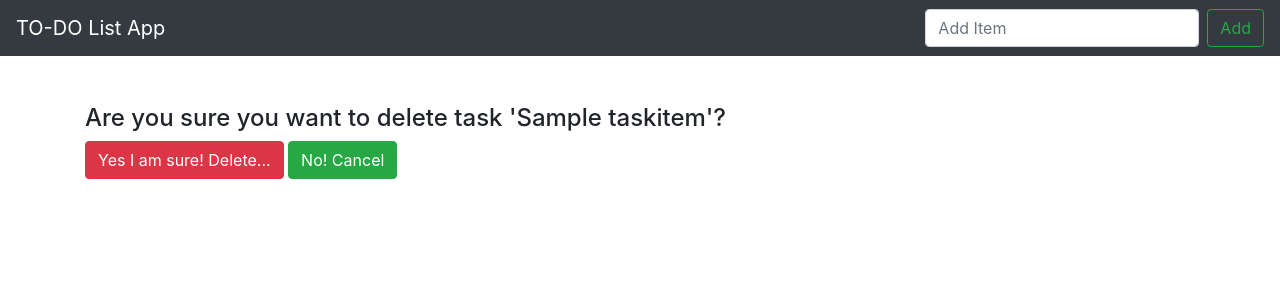
After one commit to gianniskokkosis/django_todo_application, a Django app: template todo_app/tasks/templates/tasks/delete.html in a window 1280 px wide. The commit adds this page. Shown: the top 300 px of the page. Run offline with Django 3.2, Linux system fonts and the light colour scheme; the template is opened without the code that fills it: values that come from a table or form of the project are taken from there, others are empty; tables that the repository leaves empty hold one stand-in row (values such as "Sample post"); some libraries are stand-ins or nearby versions.

Commit message:
Add delete task backend functionality

```diff
--- /dev/null
+++ b/todo_app/tasks/templates/tasks/delete.html
@@ -0,0 +1,9 @@
+{% extends 'tasks/base.html' %}
+{% block content %}
+  <h4>Are you sure you want to delete task '{{ obj.title }}'?</h4>
+  <form method="POST" action="">
+    {% csrf_token %}
+    <button type="submit" class="btn btn-danger">Yes I am sure! Delete...</button>
+    <button type="submit" class="btn btn-success">No! Cancel</button>
+  </form>
+{% endblock content %}
--- a/todo_app/tasks/templates/tasks/home.html
+++ b/todo_app/tasks/templates/tasks/home.html
@@ -26,7 +26,7 @@
         <td>Completed</td>
         {% endif %}
         <td><a class="btn btn-sm btn-success" href="{% url 'todo-update' item.id %}">Update</a></td>
-        <td><a class="btn btn-sm btn-danger" href="#">Delete</a></td>
+        <td><a class="btn btn-sm btn-danger" href="{% url 'todo-delete' item.id %}">Delete</a></td>
       </tr>
       {% endfor %}
   </table>
```
Also changed, not shown: todo_app/tasks/views.py (+11 -2 lines).
